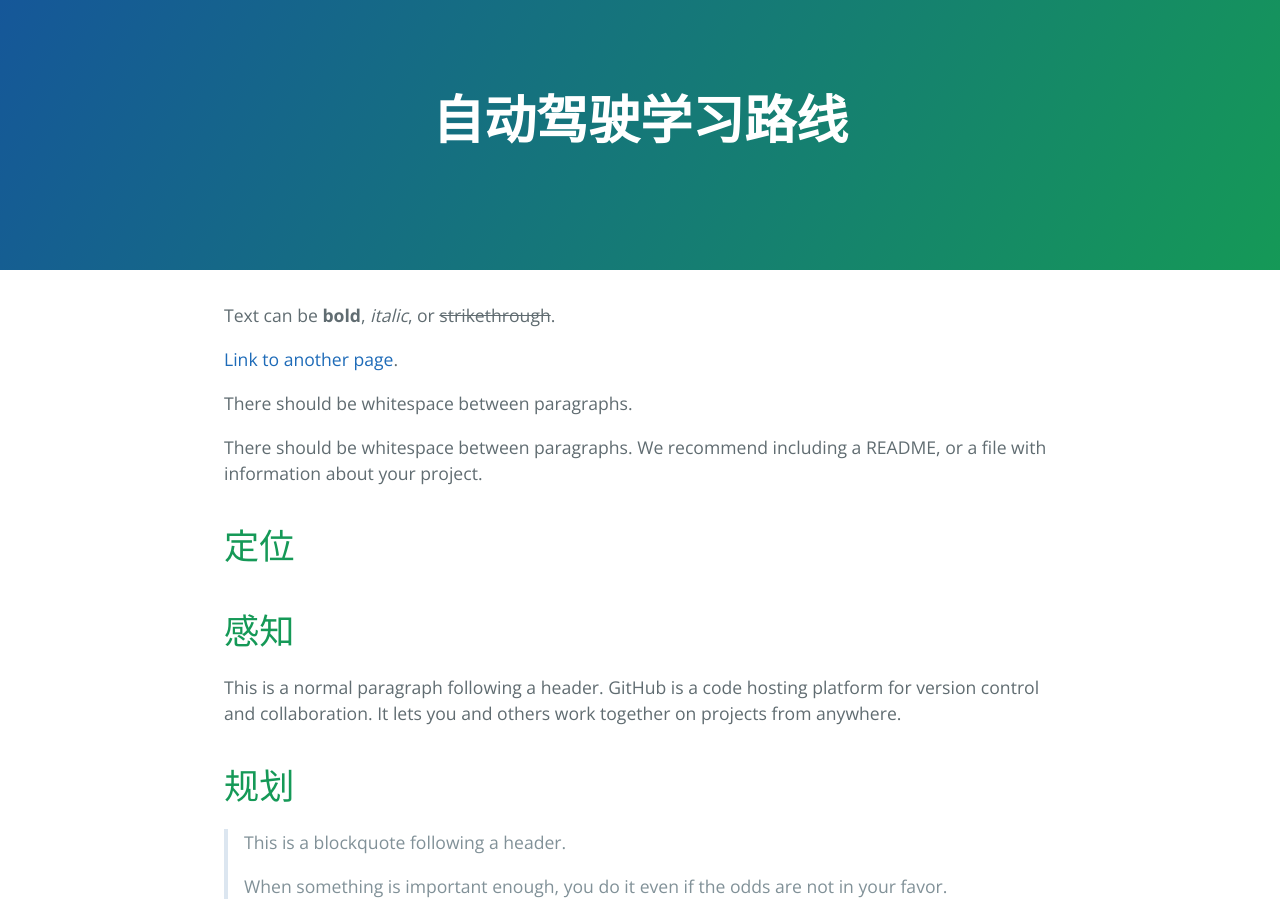
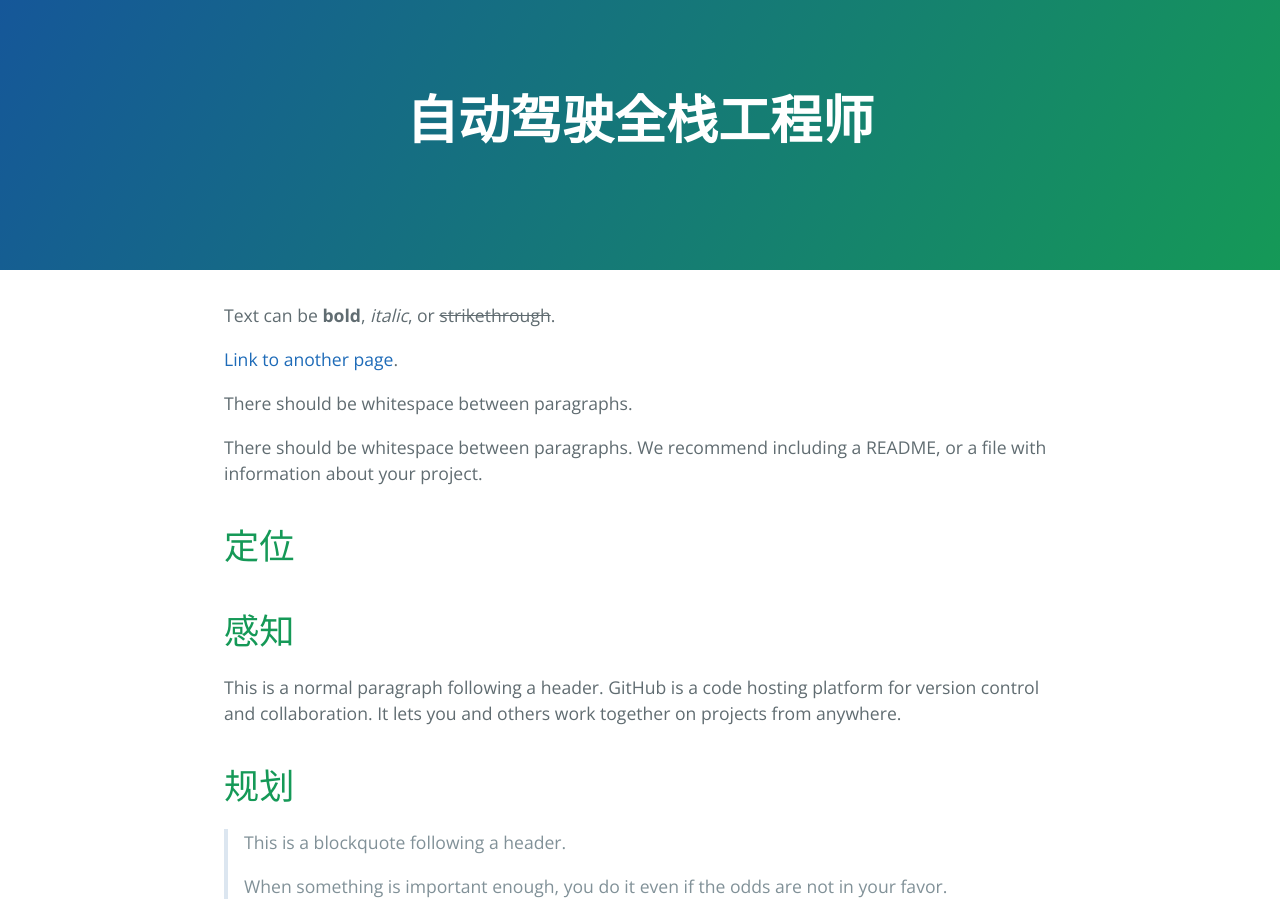
Before and after one commit to nuaawh/nuaawh.github.io, a Jekyll site: the page built from index.md, in a window 1280 px wide and 900 px high. Built offline with Jekyll 4.4.1, drawn with Linux system fonts in a browser that asks for light colours; our own code applies the rules of GitHub Pages for plain Markdown files; the repository's description, which GitHub fills in, is left out.

Commit message:
Update index.md

```diff
--- a/index.md
+++ b/index.md
@@ -1,5 +1,6 @@
 ---
-(https://github.githubassets.com/images/icons/emoji/octocat.png) layout: default
+layout: default
+title: 自动驾驶全栈工程师
 ---
 
 Text can be **bold**, _italic_, or ~~strikethrough~~.
```
